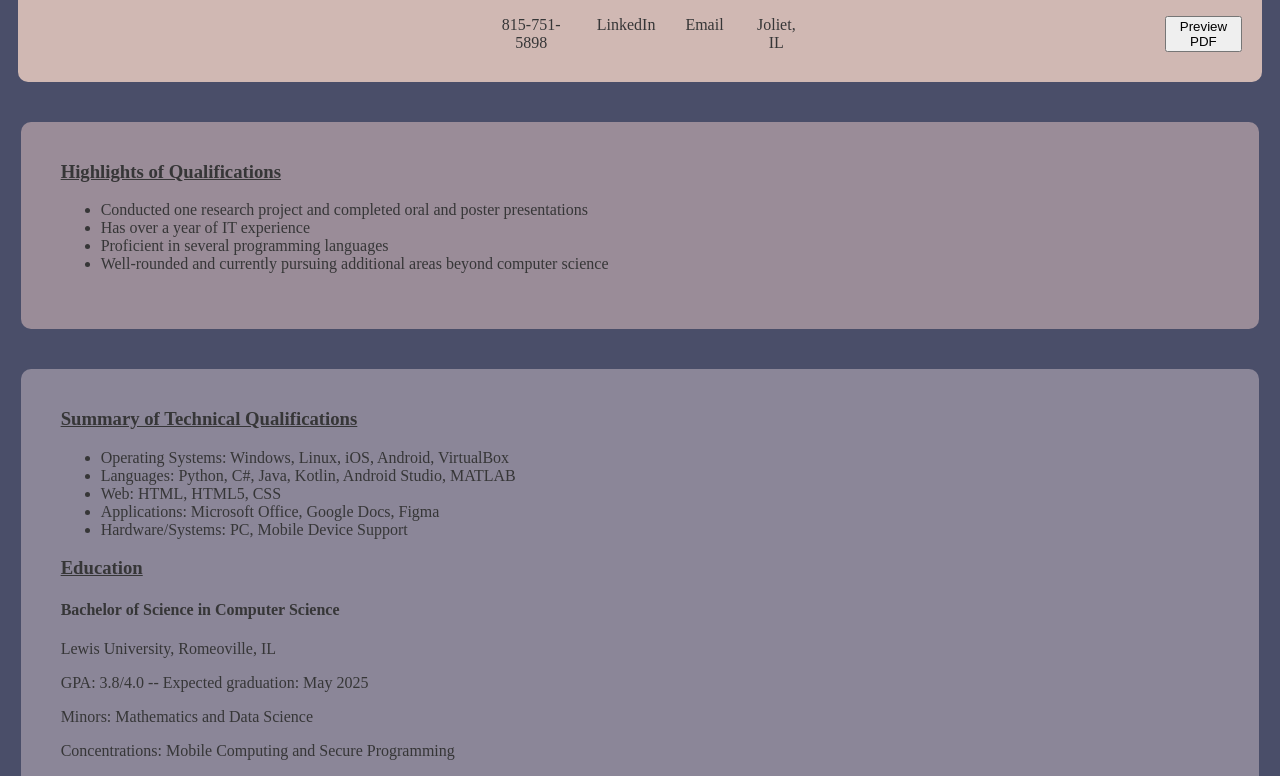
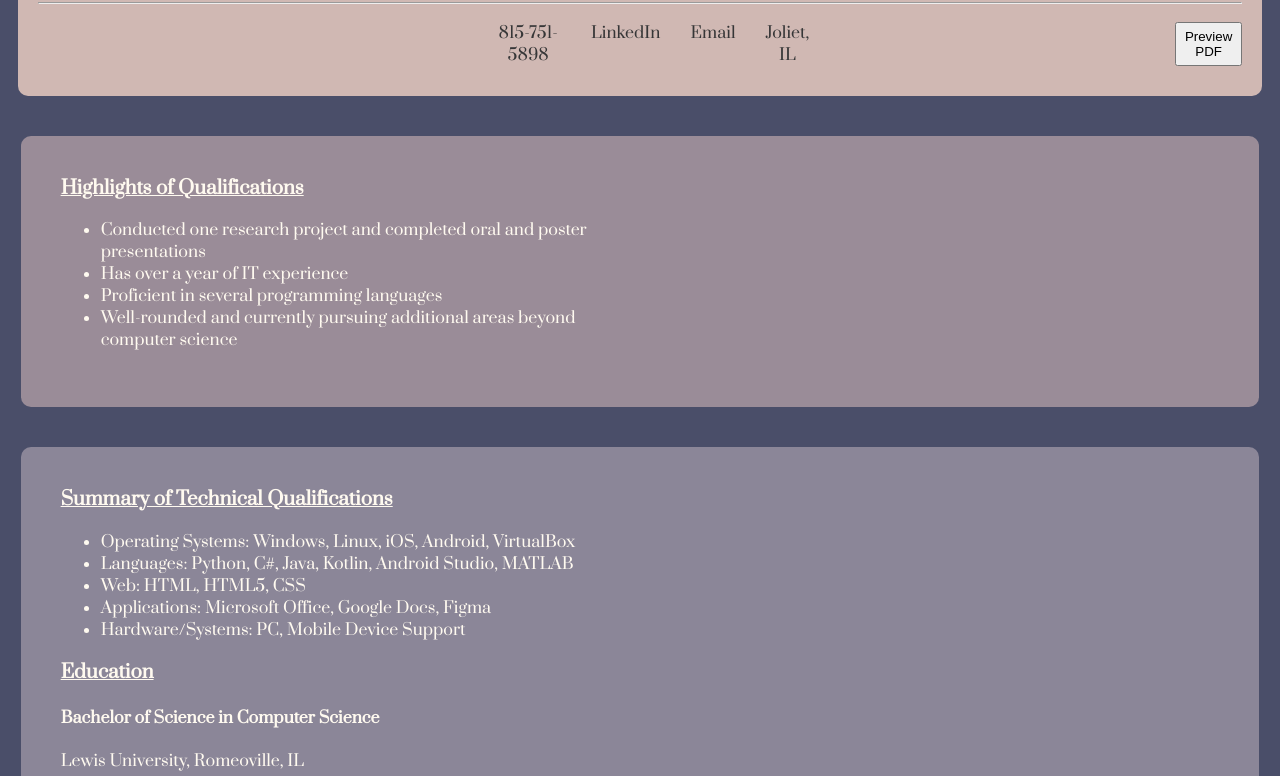
Before and after one commit to olivia1117/web-resume, a website: page client/index.html in a window 1280 px wide. Shown: the part 111-887 px from the top of the page. Drawn offline with Linux system fonts and the light colour scheme.

Commit message:
adding comments

```diff
--- a/client/index.css
+++ b/client/index.css
@@ -1,25 +1,38 @@
+/* changing the font for the whole site */
+@font-face {
+  font-family: Prata-Regular;
+  src: url('Prata-Regular.ttf') format('truetype');
 
+
+}
 
 body {
     background-color: #4A4E69;
+    font-family: Prata-Regular;
 
 }
 
+
 p {
   max-width: 100ch; /* 100 characters per line */
+  font-family: Prata-Regular;
+
 
 }
 
 h3 {
   text-decoration-line: underline;
+  font-family: Prata-Regular;
+
 }
 
+/* this is to print the PDF resume */
 .pdf-button{
   margin-left: 45%;
   margin-top: 10px;
 }
 
-
+/* this is for the summary of qualifications section */
 .container {
 
     overflow: hidden;
@@ -36,8 +49,10 @@ h3 {
     padding-top: 20px;
     text-align: left;
     max-width: 100ch; /* 100 characters per line */
+    color:floralwhite;
   }
 
+  /* this will encompass all other sections */
   .big-container {
 
     overflow: hidden;
@@ -54,9 +69,11 @@ h3 {
     padding-top: 20px;
     text-align: left;
     max-width: 100ch; /* 100 characters per line */
+    color:floralwhite;
 
   }
 
+  /* this is for the header of the resume */
   .header{
     background-color:#D0B8B3;
     color: rgb(54, 54, 55);
@@ -81,6 +98,6 @@ h3 {
   }
 
   a {
-    color: inherit; /* Use the color of the parent element */
-    text-decoration: none; /* Remove underline */
+    color: inherit;
+    text-decoration: none;
   }
```
Also changed, not shown: client/index.html (+0 -1 lines), client/Prata-Regular.ttf (added).
